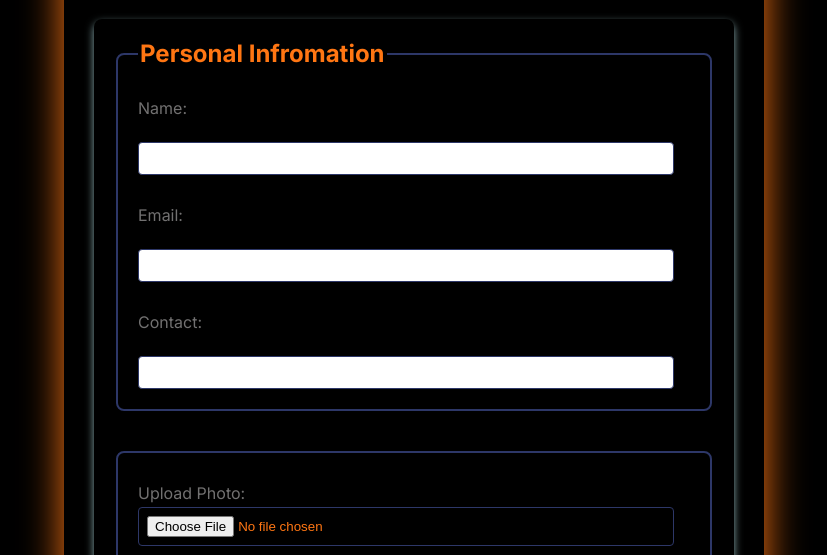
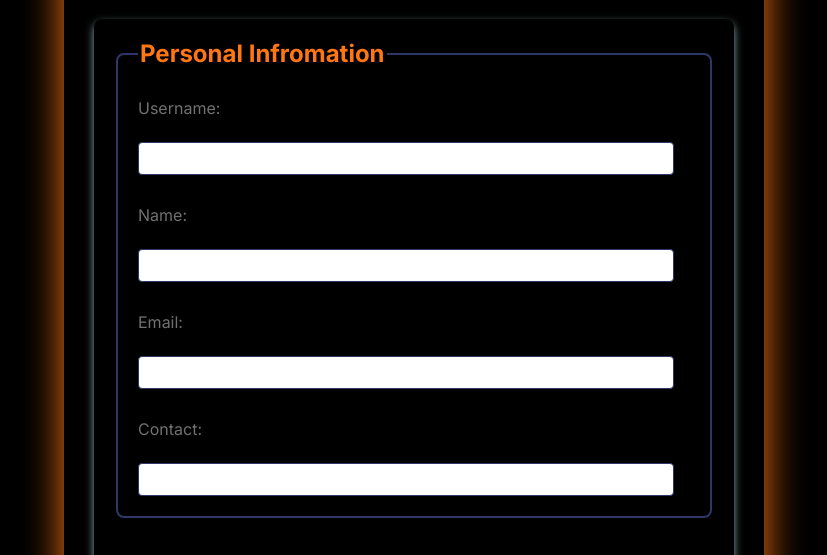
Before and after one commit to hassanjhr/updated-milestone5-hassanjhr, a website: page index.html in a window 1280 px wide. Shown: the part 233-788 px from the top of the page, without its empty margins (226-1053 px from the left). Drawn offline with Linux system fonts and the light colour scheme.

Commit message:
second commit

```diff
--- a/index.html
+++ b/index.html
@@ -17,7 +17,8 @@
       <form id="resumeForm">
         <fieldset>
           <legend>Personal Infromation</legend>
-
+          <label for="photo">Username:</label> <br>
+          <input type="text" id="username"  required><br><br>
           <label for="name">Name: </label><br />
           <input type="text" id="name" name="name" required /><br /><br />
           <label for="email">Email: </label><br />
```
